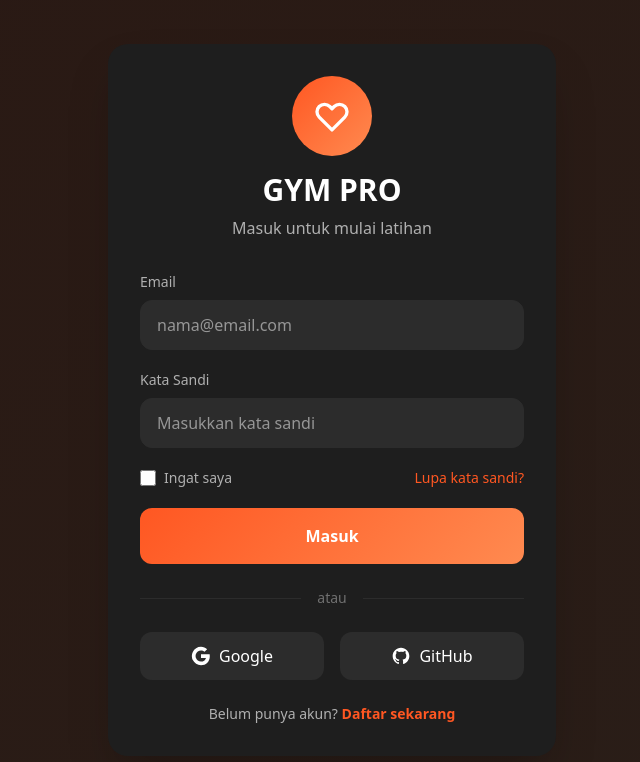
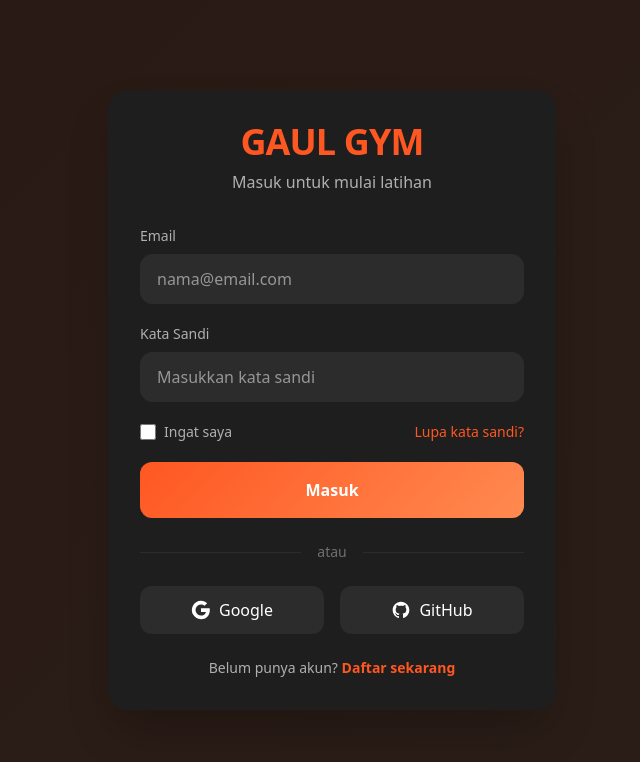
Before and after one commit to rajajalanan28/Gaulgym, a Next.js app: page /login in a window 1280 px wide. Shown: the top 762 px of the page, without its empty margins (308-948 px from the left). Built offline with nearby package versions, Linux system fonts and the light colour scheme; no server answers.

Commit message:
Change title to GAUL GYM and remove heart icon

```diff
--- a/src/app/login/page.tsx
+++ b/src/app/login/page.tsx
@@ -50,29 +50,11 @@ export default function LoginPage() {
       >
         {/* Header */}
         <div className="text-center mb-8">
-          <div
-            className="w-20 h-20 mx-auto mb-4 rounded-full flex items-center justify-center"
-            style={{ background: gradients.primary }}
+          <h1
+            className="text-4xl font-black tracking-tight mb-2 uppercase"
+            style={{ color: colors.primary }}
           >
-            <svg
-              className="w-10 h-10 text-white"
-              fill="none"
-              stroke="currentColor"
-              viewBox="0 0 24 24"
-            >
-              <path
-                strokeLinecap="round"
-                strokeLinejoin="round"
-                strokeWidth={2}
-                d="M4.318 6.318a4.5 4.5 0 000 6.364L12 20.364l7.682-7.682a4.5 4.5 0 00-6.364-6.364L12 7.636l-1.318-1.318a4.5 4.5 0 00-6.364 0z"
-              />
-            </svg>
-          </div>
-          <h1
-            className="text-3xl font-bold mb-2"
-            style={{ color: colors.textPrimary }}
-          >
-            GYM PRO
+            GAUL GYM
           </h1>
           <p style={{ color: colors.textSecondary }}>
             Masuk untuk mulai latihan
```
